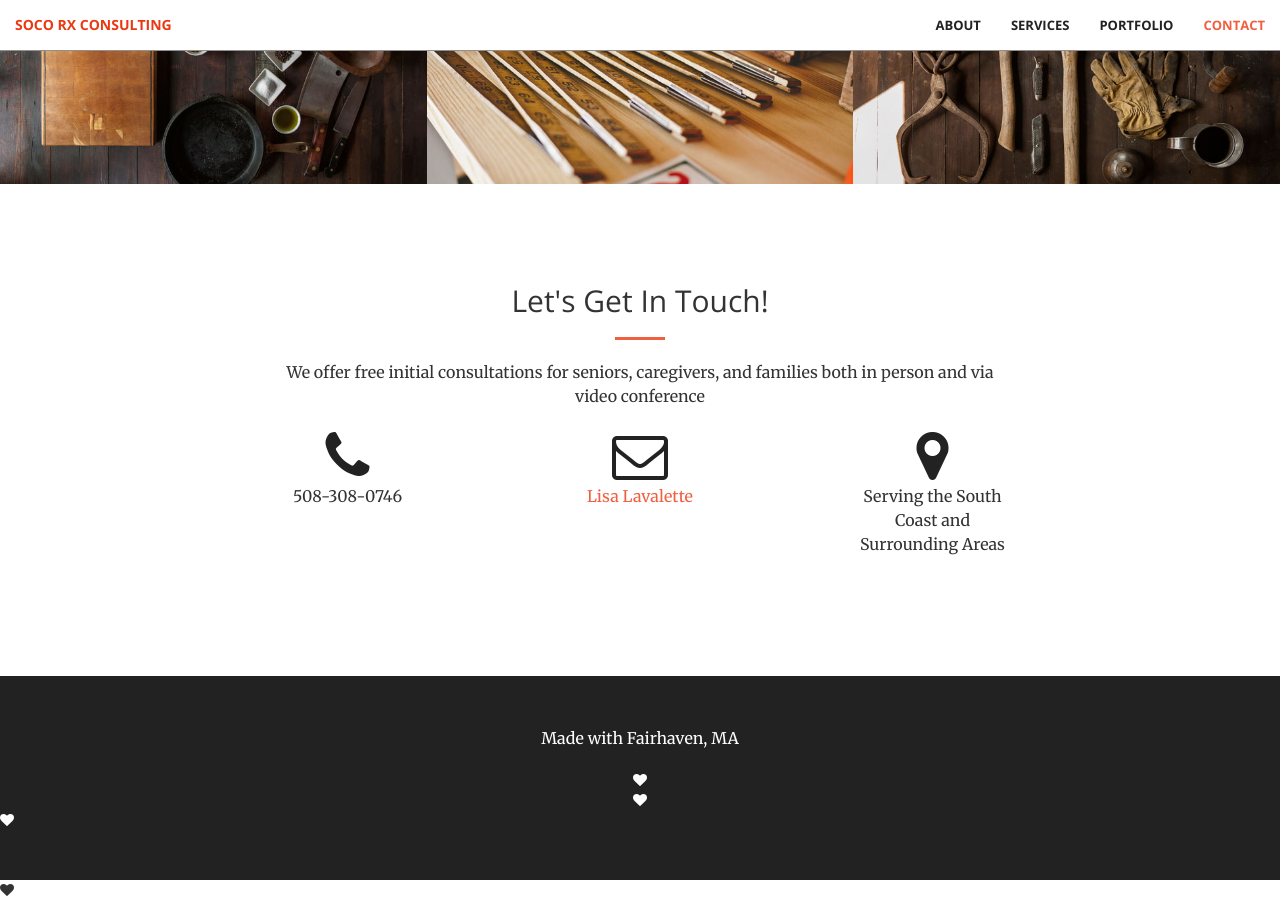
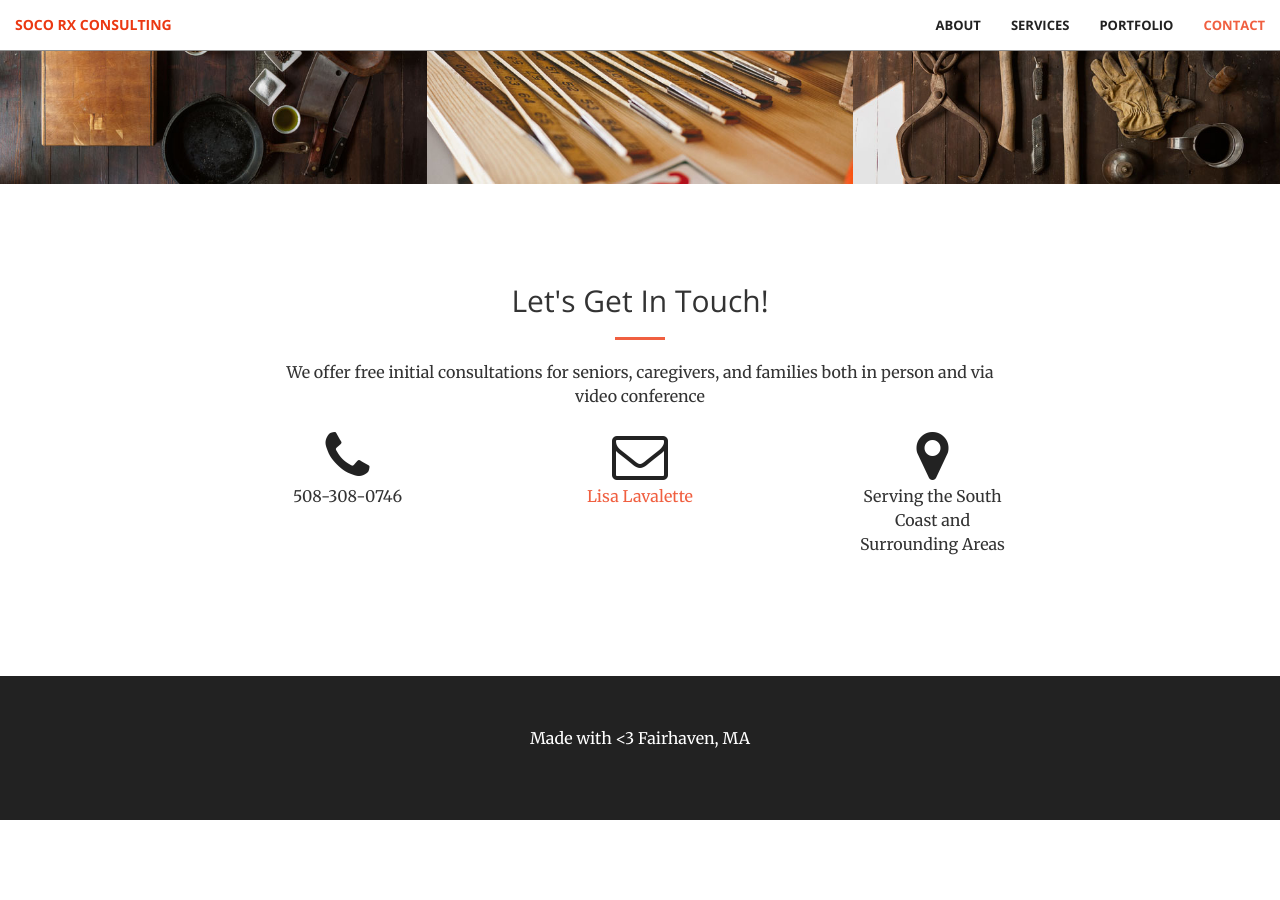
Before and after one commit to edlavalette/edlavalette.github.io, a Jekyll site: the page built from index.html, in a window 1280 px wide and 900 px high, scrolled down 2002 px. Built offline with Jekyll 4.4.1, drawn with Linux system fonts in a browser that asks for light colours; after the commit the page ends 2822 px from its top, so only the background shows below that.

Commit message:
Update aside.html

```diff
--- a/_includes/aside.html
+++ b/_includes/aside.html
@@ -1,7 +1,7 @@
   <aside class="bg-dark">
       <div class="container text-center">
           <div class="call-to-action">
-              <p>Made with Fairhaven, MA</p>  <i class="fa fa-heart"</i>
+              <p>Made with <3 Fairhaven, MA</p>
           </div>
       </div>
   </aside>
```
